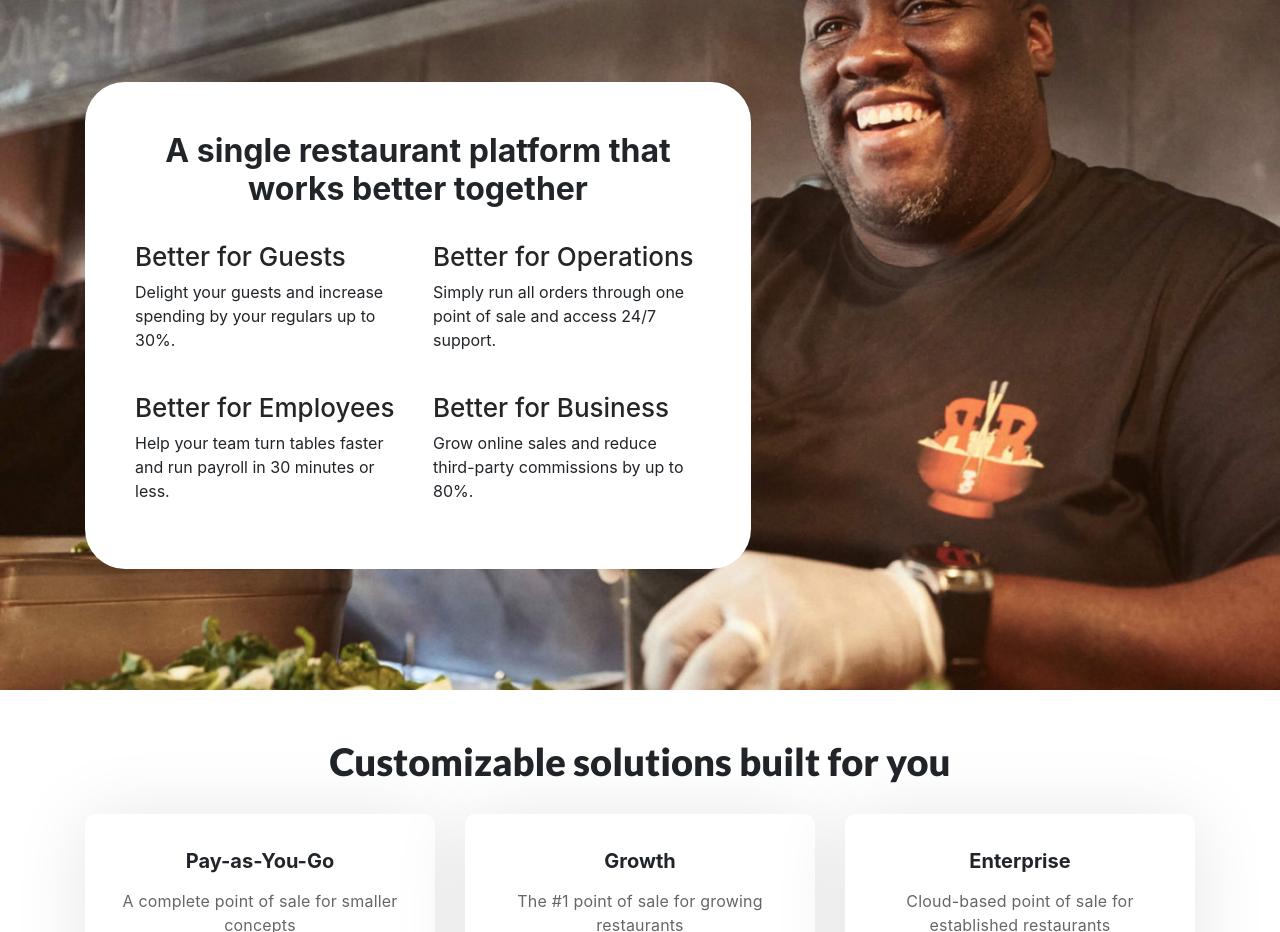
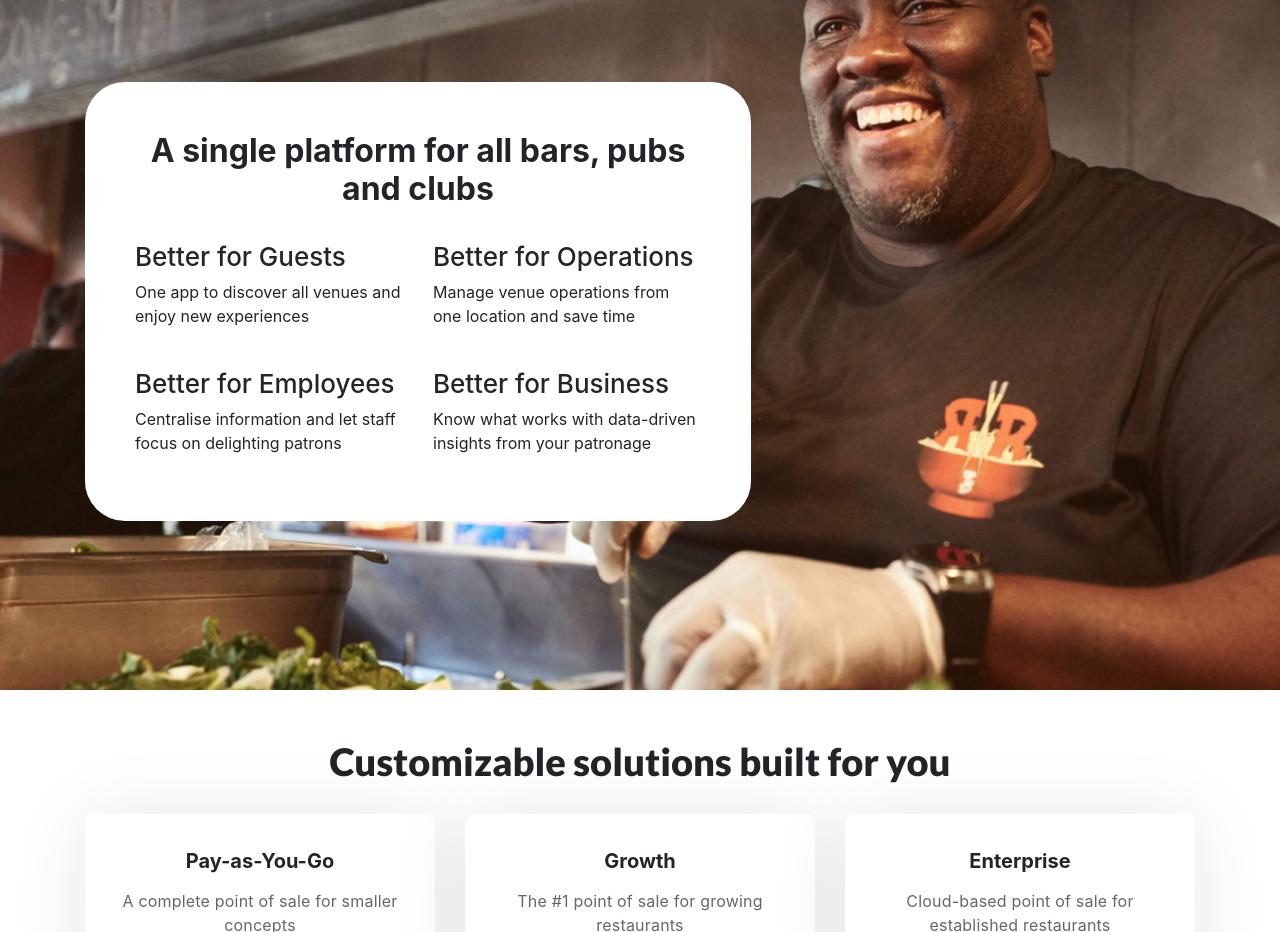
Before and after one commit to seanhart23/barm8, a React (Create React App) app: page /partners in a window 1280 px wide. Shown: the part 1540-2472 px from the top of the page. Built offline with nearby package versions, Linux system fonts and the light colour scheme.

Commit message:
Minor fixes

```diff
--- a/src/components/partners/section-3/section-3.js
+++ b/src/components/partners/section-3/section-3.js
@@ -10,25 +10,25 @@ export class PSection3 extends React.Component {
             <div id='partner-section-3'>
                 <div className='container'>
                     <div class='content-container'>
-                        <h2>A single restaurant platform that works better together</h2>
+                        <h2>A single platform for all bars, pubs and clubs</h2>
                         <div class='row'>
                             <div class='col-lg-6'>
                                 <h4>Better for Guests</h4>
-                                <p>Delight your guests and increase spending by your regulars up to 30%.</p>
+                                <p>One app to discover all venues and enjoy new experiences</p>
                             </div>
                             <div class='col-lg-6'>
                                 <h4>Better for Operations</h4>
-                                <p>Simply run all orders through one point of sale and access 24/7 support.</p>
+                                <p>Manage venue operations from one location and save time</p>
                             </div>
                         </div>
                         <div class='row'>
                             <div class='col-lg-6'>
                                 <h4>Better for Employees</h4>
-                                <p>Help your team turn tables faster and run payroll in 30 minutes or less.</p>
+                                <p>Centralise information and let staff focus on delighting patrons</p>
                             </div>
                             <div class='col-lg-6'>
                                 <h4>Better for Business</h4>
-                                <p>Grow online sales and reduce third-party commissions by up to 80%.</p>
+                                <p>Know what works with data-driven insights from your patronage</p>
                             </div>
                         </div>
                     </div>
```
